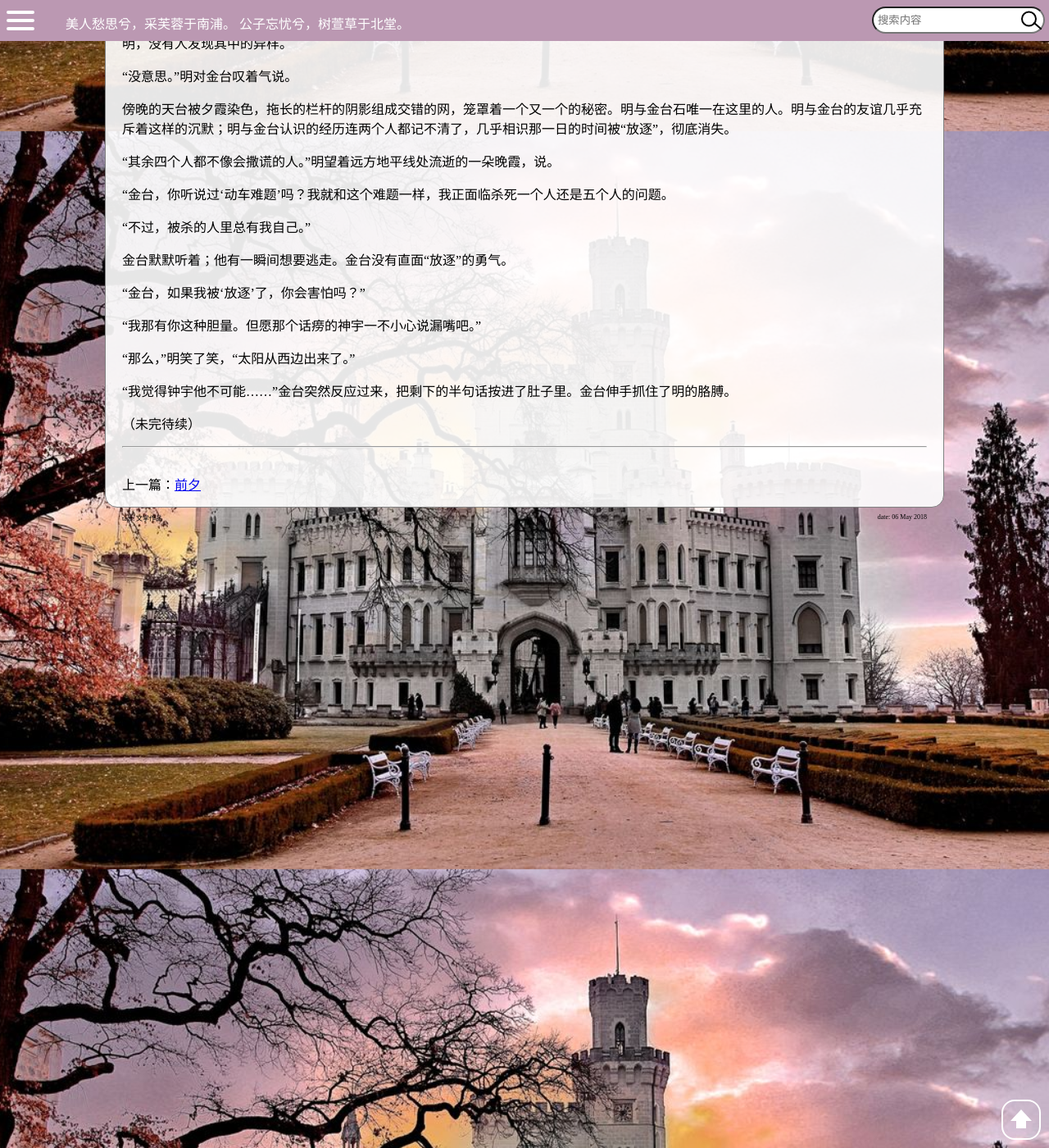
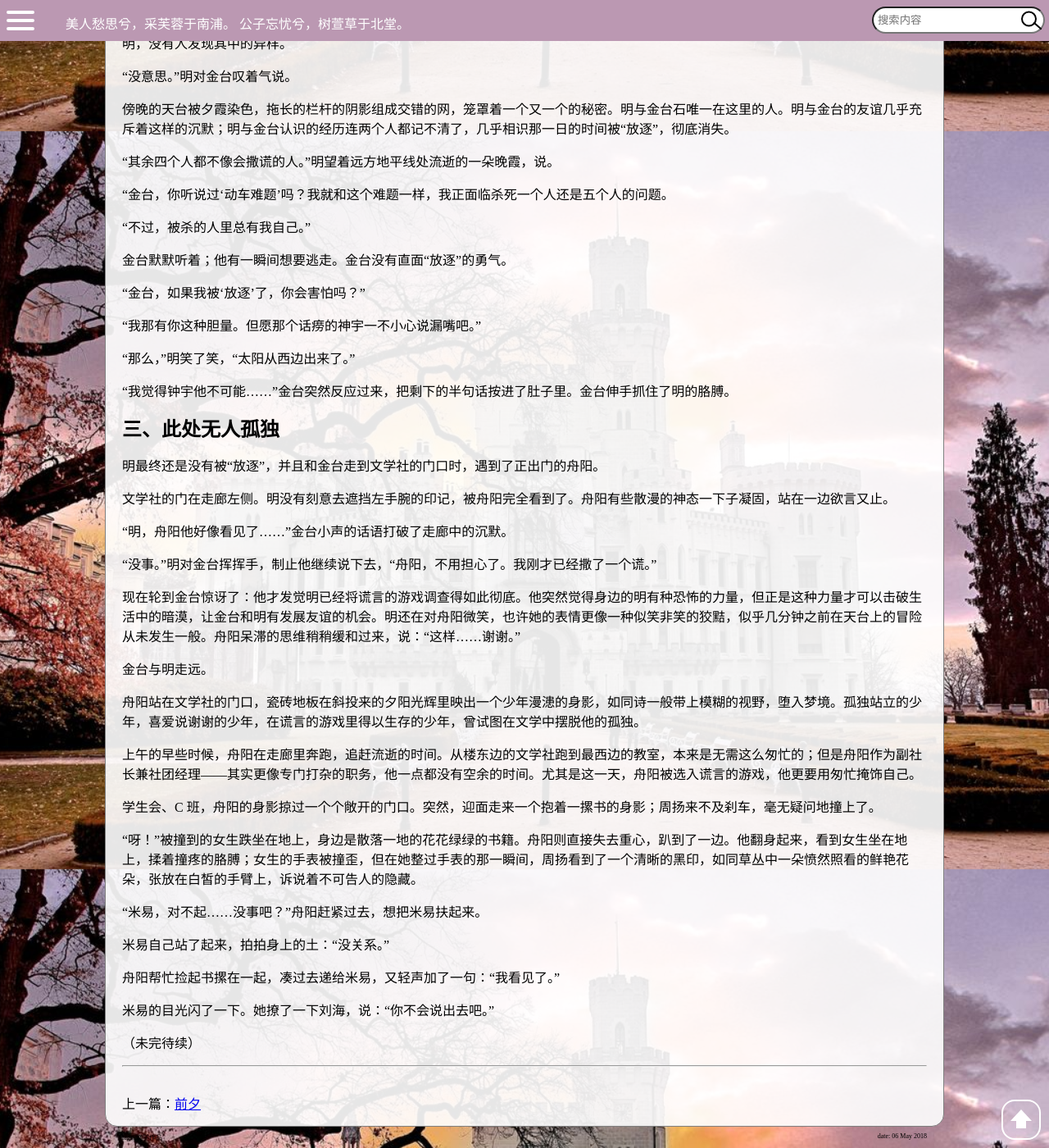
Before and after one commit to Wybxc/wybxc.github.io, a Jekyll site: the page built from _posts/2018-05-06-谎言的游戏.md, in a window 1280 px wide and 1400 px high, scrolled down 1640 px. Shown: the whole window at 82% size. Built offline with Jekyll 4.4.1, drawn with Linux system fonts in a browser that asks for light colours; comment, search, counter and statistics services are not loaded.

Commit message:
"draft:谎言的游戏IV"

```diff
--- a/_posts/2018-05-06-谎言的游戏.md
+++ b/_posts/2018-05-06-谎言的游戏.md
@@ -83,4 +83,34 @@ tags: [文学作品]
 
 “我觉得钟宇他不可能……”金台突然反应过来，把剩下的半句话按进了肚子里。金台伸手抓住了明的胳膊。
 
+## 三、此处无人孤独
+
+明最终还是没有被“放逐”，并且和金台走到文学社的门口时，遇到了正出门的舟阳。
+
+文学社的门在走廊左侧。明没有刻意去遮挡左手腕的印记，被舟阳完全看到了。舟阳有些散漫的神态一下子凝固，站在一边欲言又止。
+
+“明，舟阳他好像看见了……”金台小声的话语打破了走廊中的沉默。
+
+“没事。”明对金台挥挥手，制止他继续说下去，“舟阳，不用担心了。我刚才已经撒了一个谎。”
+
+现在轮到金台惊讶了：他才发觉明已经将谎言的游戏调查得如此彻底。他突然觉得身边的明有种恐怖的力量，但正是这种力量才可以击破生活中的暗漠，让金台和明有发展友谊的机会。明还在对舟阳微笑，也许她的表情更像一种似笑非笑的狡黠，似乎几分钟之前在天台上的冒险从未发生一般。舟阳呆滞的思维稍稍缓和过来，说：“这样……谢谢。”
+
+金台与明走远。
+
+舟阳站在文学社的门口，瓷砖地板在斜投来的夕阳光辉里映出一个少年漫漶的身影，如同诗一般带上模糊的视野，堕入梦境。孤独站立的少年，喜爱说谢谢的少年，在谎言的游戏里得以生存的少年，曾试图在文学中摆脱他的孤独。
+
+上午的早些时候，舟阳在走廊里奔跑，追赶流逝的时间。从楼东边的文学社跑到最西边的教室，本来是无需这么匆忙的；但是舟阳作为副社长兼社团经理——其实更像专门打杂的职务，他一点都没有空余的时间。尤其是这一天，舟阳被选入谎言的游戏，他更要用匆忙掩饰自己。
+
+学生会、C 班，舟阳的身影掠过一个个敞开的门口。突然，迎面走来一个抱着一摞书的身影；周扬来不及刹车，毫无疑问地撞上了。
+
+“呀！”被撞到的女生跌坐在地上，身边是散落一地的花花绿绿的书籍。舟阳则直接失去重心，趴到了一边。他翻身起来，看到女生坐在地上，揉着撞疼的胳膊；女生的手表被撞歪，但在她整过手表的那一瞬间，周扬看到了一个清晰的黑印，如同草丛中一朵愤然照看的鲜艳花朵，张放在白皙的手臂上，诉说着不可告人的隐藏。
+
+“米易，对不起……没事吧？”舟阳赶紧过去，想把米易扶起来。
+
+米易自己站了起来，拍拍身上的土：“没关系。”
+
+舟阳帮忙捡起书摞在一起，凑过去递给米易，又轻声加了一句：“我看见了。”
+
+米易的目光闪了一下。她撩了一下刘海，说：“你不会说出去吧。”
+
 （未完待续）
```
